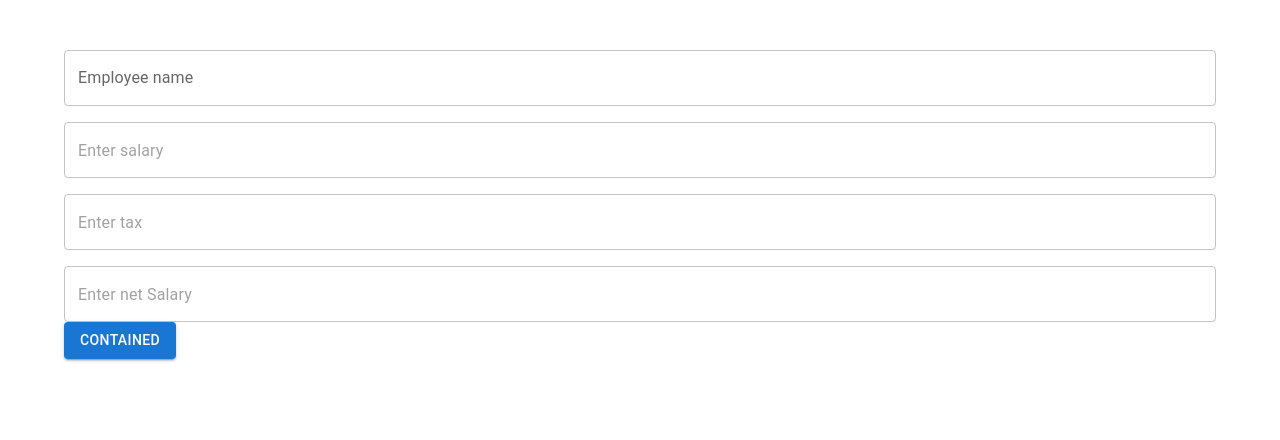
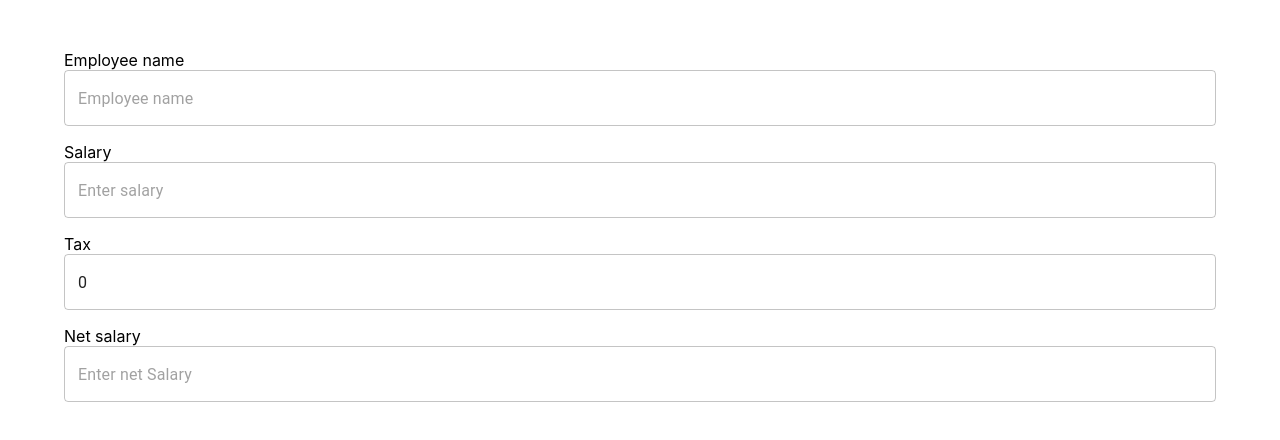
Before and after one commit to Deewiliams/tax-calculation, a React (Create React App) app: page / in a window 1280 px wide. Shown: the top 440 px of the page. Built offline with nearby package versions, Linux system fonts and the light colour scheme.

Commit message:
cleaned the code

```diff
--- a/src/Page/Form.jsx
+++ b/src/Page/Form.jsx
@@ -2,7 +2,7 @@ import * as React from "react";
 import Box from "@mui/material/Box";
 import Grid from "@mui/material/Grid";
 import TextField from "@mui/material/TextField";
-import { Button, Container } from "@mui/material";
+import { Container } from "@mui/material";
 
 export default function Form() {
   const [salary, setSalary] = React.useState();
@@ -10,7 +10,6 @@ export default function Form() {
   const [netSalary, setNetSalary] = React.useState();
 
   const calculate = () => {
-    alert(salary);
     if (salary > 5000) {
       tax = (salary * 10) / 100;
     } else if (salary > 3000) {
@@ -24,20 +23,26 @@ export default function Form() {
     setNetSalary(netSalaryTotal);
   };
 
+  React.useEffect(() => {
+    calculate();
+  }, [salary,tax, netSalary]);
+
   return (
     <Container>
       <Box sx={{ flexGrow: 1, marginTop: "50px" }}>
         <Grid container spacing={2}>
           <Grid item xs={12}>
+            <label>Employee name</label>
             <TextField
               fullWidth
               id="outlined-basic"
-              label="Employee name"
+              placeholder="Employee name"
               variant="outlined"
               type="text"
             />
           </Grid>
           <Grid item xs={12}>
+            <label>Salary</label>
             <TextField
               fullWidth
               id="outlined-basic"
@@ -49,7 +54,7 @@ export default function Form() {
             />
           </Grid>
           <Grid item xs={12}>
-
+            <label>Tax</label>
             <TextField
               fullWidth
               id="outlined-basic"
@@ -61,6 +66,7 @@ export default function Form() {
             />
           </Grid>
           <Grid item xs={12}>
+            <label>Net salary</label>
             <TextField
               fullWidth
               id="outlined-basic"
@@ -72,10 +78,6 @@ export default function Form() {
             />
           </Grid>
         </Grid>
-
-        <Button variant="contained" onClick={calculate}>
-          Contained
-        </Button>
       </Box>
     </Container>
   );
```
